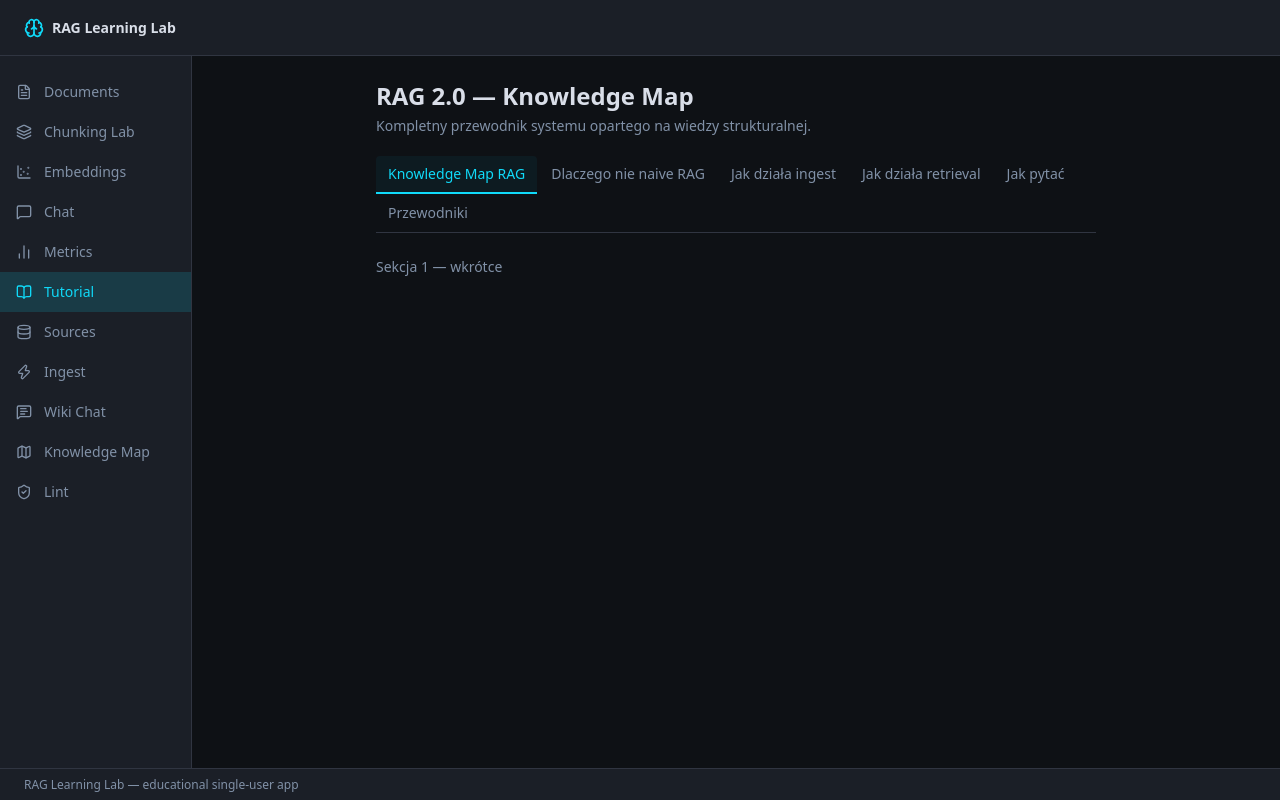
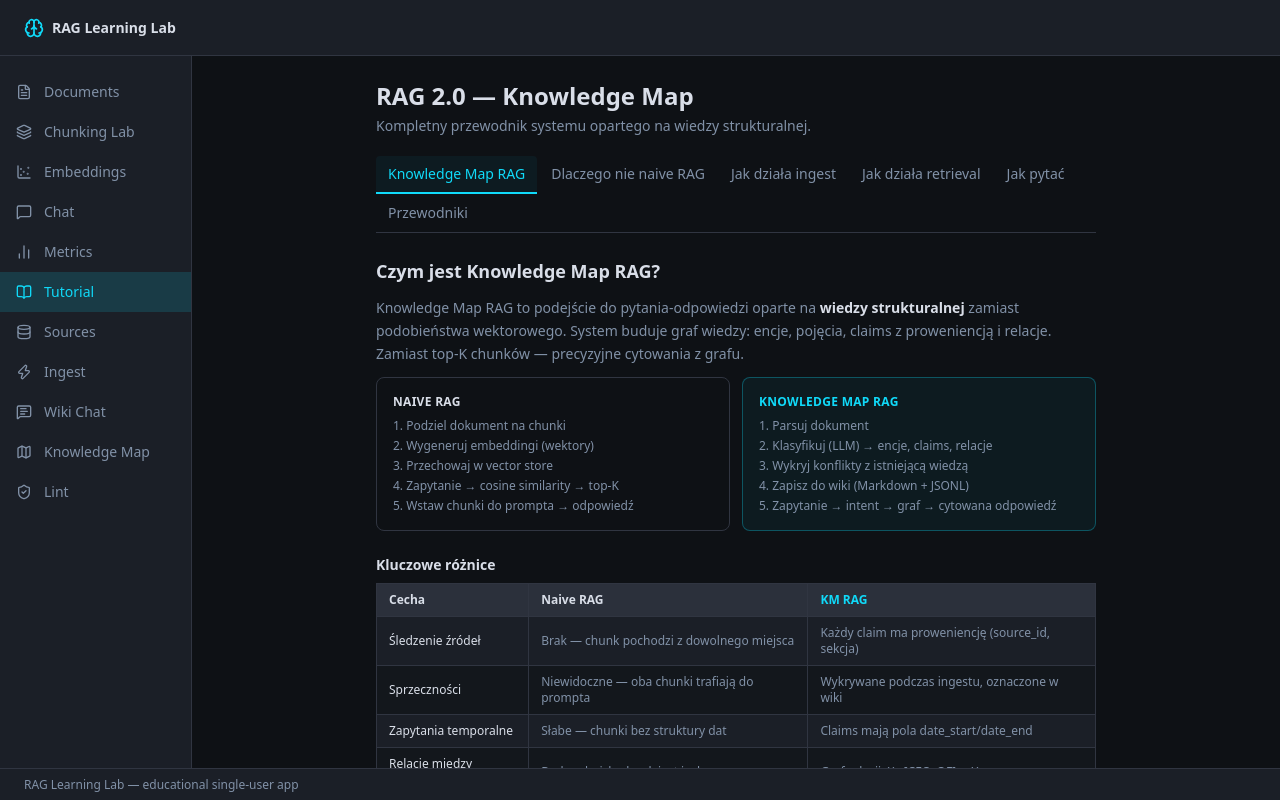
Before and after one commit to KonP969/knowledge-map-vs-naive-rag, a React (Vite) app in the folder frontend/: page / in a window 1280 px wide. Both pictures are taken after a click on the button "Tutorial". Built offline with nearby package versions, Linux system fonts and the light colour scheme; no server answers.

Commit message:
feat(tutorial): section 1 — Knowledge Map RAG intro with comparison table

```diff
--- a/frontend/src/components/tutorial/TutorialPanel.tsx
+++ b/frontend/src/components/tutorial/TutorialPanel.tsx
@@ -1,4 +1,5 @@
 import { useState } from "react";
+import { SectionIntro } from "./sections/SectionIntro";
 
 type TabId = "intro" | "naive-rag" | "ingest" | "retrieval" | "querying" | "walkthroughs";
 
@@ -37,7 +38,7 @@ export function TutorialPanel() {
         ))}
       </div>
 
-      {activeTab === "intro" && <div className="text-muted-foreground text-sm">Sekcja 1 — wkrótce</div>}
+      {activeTab === "intro" && <SectionIntro />}
       {activeTab === "naive-rag" && <div className="text-muted-foreground text-sm">Sekcja 2 — wkrótce</div>}
       {activeTab === "ingest" && <div className="text-muted-foreground text-sm">Sekcja 3 — wkrótce</div>}
       {activeTab === "retrieval" && <div className="text-muted-foreground text-sm">Sekcja 4 — wkrótce</div>}
--- /dev/null
+++ b/frontend/src/components/tutorial/sections/SectionIntro.tsx
@@ -0,0 +1,90 @@
+import { Walkthrough } from "../Walkthrough";
+
+export function SectionIntro() {
+  return (
+    <div className="space-y-6">
+      <div className="space-y-3">
+        <h2 className="text-lg font-semibold">Czym jest Knowledge Map RAG?</h2>
+        <p className="text-sm text-muted-foreground leading-relaxed">
+          Knowledge Map RAG to podejście do pytania-odpowiedzi oparte na <strong className="text-foreground">wiedzy strukturalnej</strong> zamiast podobieństwa wektorowego.
+          System buduje graf wiedzy: encje, pojęcia, claims z proweniencją i relacje. Zamiast top-K chunków — precyzyjne cytowania z grafu.
+        </p>
+
+        <div className="grid grid-cols-2 gap-3 mt-4">
+          <div className="border border-border rounded-lg p-4 bg-destructive/5">
+            <p className="text-xs font-semibold text-destructive uppercase tracking-wide mb-2">Naive RAG</p>
+            <ol className="text-xs text-muted-foreground space-y-1 list-decimal list-inside">
+              <li>Podziel dokument na chunki</li>
+              <li>Wygeneruj embeddingi (wektory)</li>
+              <li>Przechowaj w vector store</li>
+              <li>Zapytanie → cosine similarity → top-K</li>
+              <li>Wstaw chunki do prompta → odpowiedź</li>
+            </ol>
+          </div>
+          <div className="border border-primary/30 rounded-lg p-4 bg-primary/5">
+            <p className="text-xs font-semibold text-primary uppercase tracking-wide mb-2">Knowledge Map RAG</p>
+            <ol className="text-xs text-muted-foreground space-y-1 list-decimal list-inside">
+              <li>Parsuj dokument</li>
+              <li>Klasyfikuj (LLM) → encje, claims, relacje</li>
+              <li>Wykryj konflikty z istniejącą wiedzą</li>
+              <li>Zapisz do wiki (Markdown + JSONL)</li>
+              <li>Zapytanie → intent → graf → cytowana odpowiedź</li>
+            </ol>
+          </div>
+        </div>
+      </div>
+
+      <div className="space-y-2">
+        <h3 className="text-sm font-semibold text-foreground">Kluczowe różnice</h3>
+        <table className="w-full text-xs border-collapse">
+          <thead>
+            <tr className="bg-muted">
+              <th className="px-3 py-2 text-left border border-border">Cecha</th>
+              <th className="px-3 py-2 text-left border border-border text-destructive">Naive RAG</th>
+              <th className="px-3 py-2 text-left border border-border text-primary">KM RAG</th>
+            </tr>
+          </thead>
+          <tbody>
+            {[
+              ["Śledzenie źródeł", "Brak — chunk pochodzi z dowolnego miejsca", "Każdy claim ma proweniencję (source_id, sekcja)"],
+              ["Sprzeczności", "Niewidoczne — oba chunki trafiają do prompta", "Wykrywane podczas ingestu, oznaczone w wiki"],
+              ["Zapytania temporalne", "Słabe — chunki bez struktury dat", "Claims mają pola date_start/date_end"],
+              ["Relacje między encjami", "Brak — każdy chunk jest izolowany", "Graf relacji: X –[CEO_OF]→ Y"],
+              ["Skalowanie", "Rośnie liczba wektorów — degradacja jakości", "Rośnie wiki — każda encja wzbogaca graf"],
+            ].map(([feature, naive, km]) => (
+              <tr key={feature} className="border-b border-border odd:bg-card even:bg-muted/20">
+                <td className="px-3 py-2 border border-border font-medium">{feature}</td>
+                <td className="px-3 py-2 border border-border text-muted-foreground">{naive}</td>
+                <td className="px-3 py-2 border border-border text-muted-foreground">{km}</td>
+              </tr>
+            ))}
+          </tbody>
+        </table>
+      </div>
+
+      <Walkthrough
+        steps={[
+          {
+            title: "Otwórz Knowledge Map",
+            content: <p>Kliknij <strong>Knowledge Map</strong> w sidebarze. Zobaczysz graf wiedzy zbudowany ze wszystkich wgranych źródeł — każdy węzeł to encja lub pojęcie.</p>,
+            panelHint: "Knowledge Map → Browser",
+          },
+          {
+            title: "Kliknij węzeł na grafie",
+            content: <p>Na zakładce <strong>Graph</strong> kliknij dowolny węzeł. Otworzy się szuflada z pełną stroną wiki: lista claims z proweniencją, relacje z innymi węzłami.</p>,
+            panelHint: "Knowledge Map → Graph",
+          },
+          {
+            title: "Porównaj z listą w Browser",
+            content: <p>Zakładka <strong>Browser</strong> pokazuje tabelarycznie wszystkie encje i pojęcia z liczbą claims. Przeszukuj po nazwie — każde wystąpienie linkuje do strony wiki.</p>,
+            panelHint: "Knowledge Map → Browser",
+          },
+          {
+            title: "Struktura wiki na dysku",
+            content: <p>System przechowuje wiedzę w plikach Markdown w <code className="bg-muted px-1 rounded text-xs">wiki_data/default/</code>. Każda encja to <code className="bg-muted px-1 rounded text-xs">entity_*.md</code> z YAML frontmatter i <code className="bg-muted px-1 rounded text-xs">claims.jsonl</code>.</p>,
+          },
+        ]}
+      />
+    </div>
+  );
+}
```
